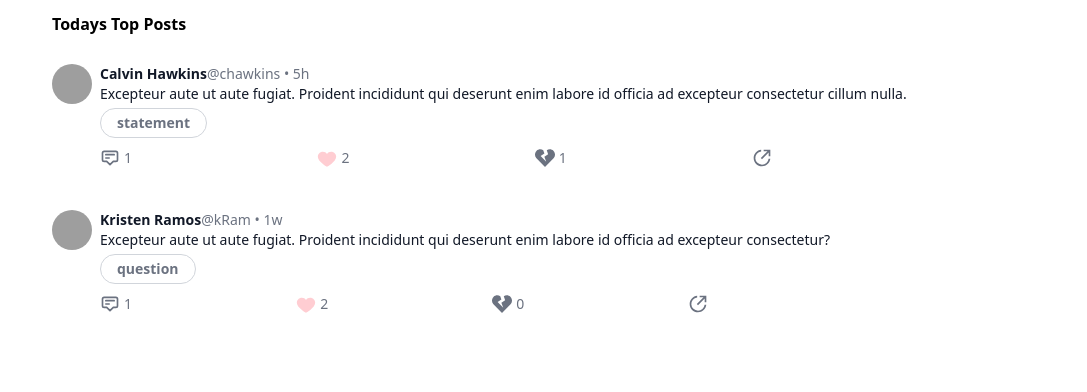
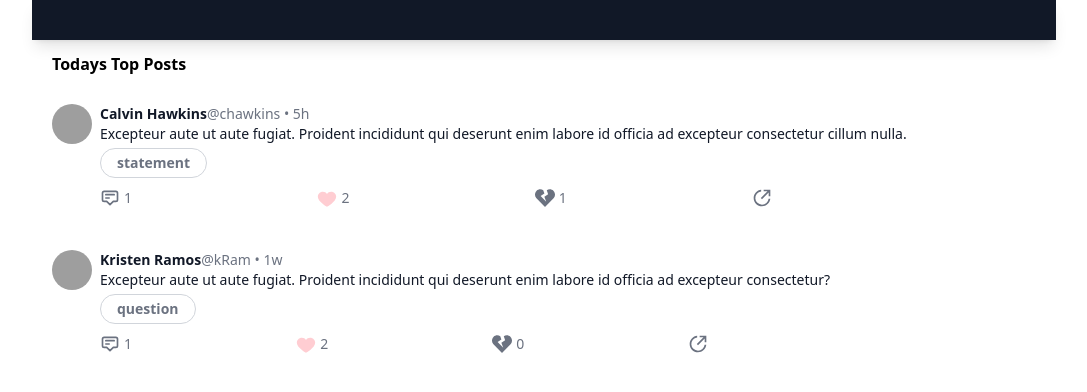
Before and after one commit to ErikBahena/objective, a Next.js app: page / in a window 1280 px wide. Shown: the top 392 px of the page, without its empty margins (96-1183 px from the left). Built offline with nearby package versions, Linux system fonts and the light colour scheme; grey boxes are pictures that could not be loaded.

Commit message:
feat: working on nav bar

```diff
--- a/src/pages/index.tsx
+++ b/src/pages/index.tsx
@@ -202,7 +202,10 @@ const Post = ({
         </p>
         <p className='text-sm font-normal text-gray-900'>{post.text}</p>
 
-        <PlainChip label={post.statement ? 'statement' : 'question'} className="mt-1" />
+        <PlainChip
+          label={post.statement ? 'statement' : 'question'}
+          className='mt-1'
+        />
         <PostActionBar post={post} />
       </div>
     </div>
@@ -229,6 +232,12 @@ const PlainChip = ({
   );
 };
 
+const DesktopNavBar = () => {
+  return (
+    <nav className='flex items-center justify-between py-5 bg-gray-900 text-gray-200 shadow-lg'></nav>
+  );
+};
+
 const Home: NextPage = (props) => {
   return (
     <>
@@ -239,6 +248,7 @@ const Home: NextPage = (props) => {
       </Head>
 
       <main className='container max-w-screen-lg mx-auto flex flex-col h-screen'>
+        <DesktopNavBar />
         <Heading />
 
         {statements.map((post) => {
```
